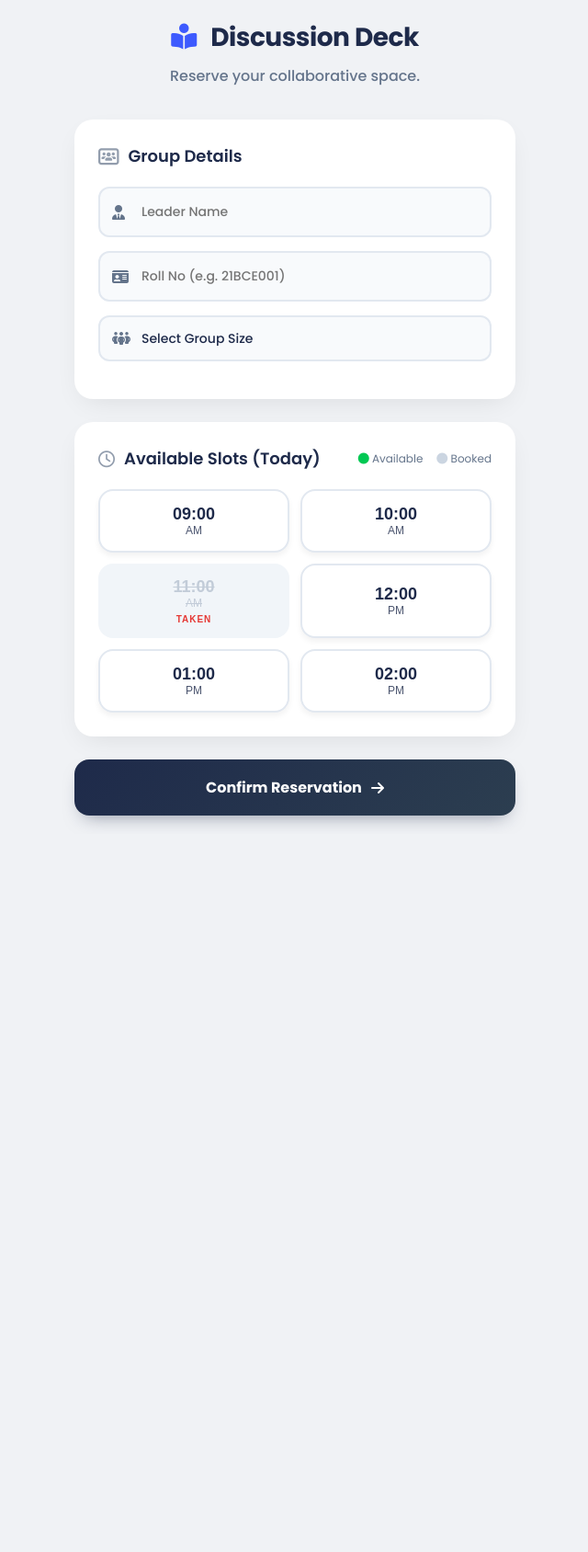
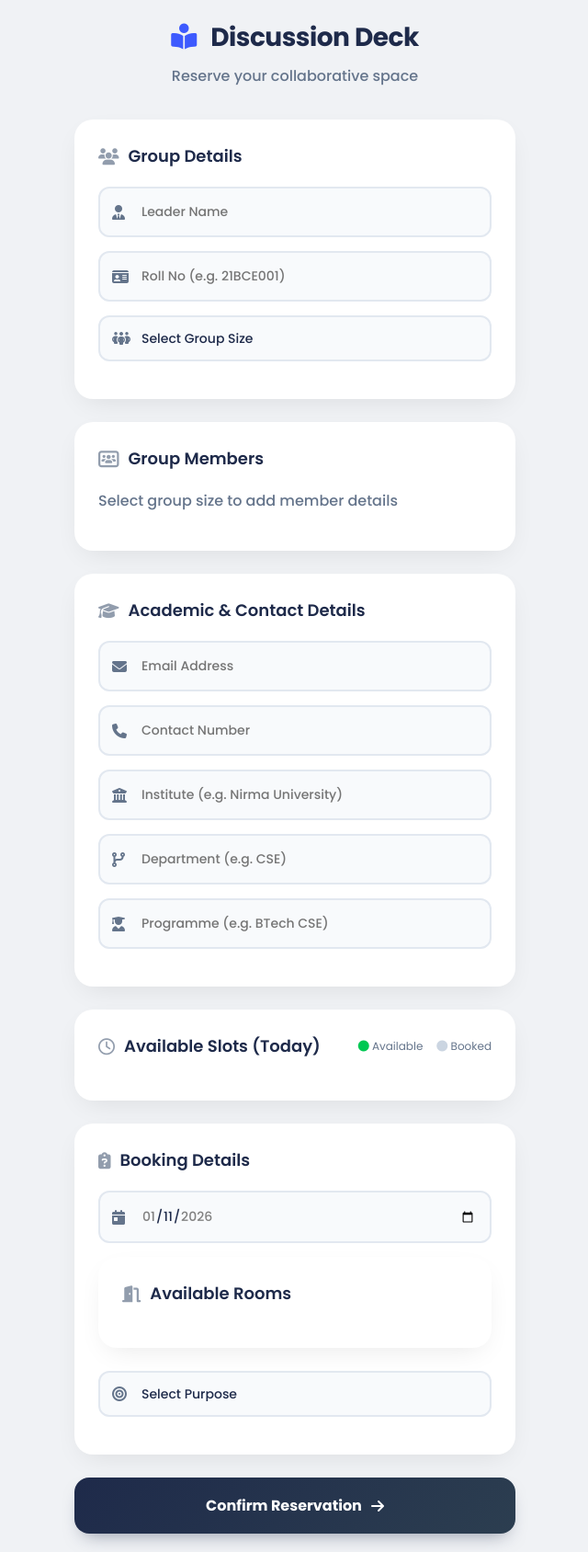
Before and after one commit to ananykelotra/nimalibrary, a Python web app: template template/index.html in a window 1280 px wide. Shown: the whole page at 92% size, without its empty margins (319-959 px from the left). Before the commit the page ends 899 px from the top, so only its background shows below. Run offline with Jinja, Linux system fonts and the light colour scheme; the template is opened without the code that fills it, so the values that code supplies are empty.

Commit message:
Add dynamic group members, date/time filtering, and room selection logic

```diff
--- /dev/null
+++ b/static/main.js
@@ -0,0 +1,145 @@
+let selectedSlot = null;
+let selectedRoom = null;
+
+/* ---------------- GROUP SIZE LOGIC ---------------- */
+const groupSize = document.getElementById("groupSize");
+groupSize.addEventListener("change", () => {
+    document.getElementById("leaderName").disabled = false;
+    document.getElementById("rollNo").disabled = false;
+});
+
+/* ---------------- DATE LOGIC ---------------- */
+const bookingDate = document.getElementById("bookingDate");
+const today = new Date();
+const maxDate = new Date();
+maxDate.setDate(today.getDate() + 7);
+
+bookingDate.min = today.toISOString().split("T")[0];
+bookingDate.max = maxDate.toISOString().split("T")[0];
+bookingDate.value = bookingDate.min;
+
+/* ---------------- TIME SLOT LOGIC ---------------- */
+const slotGrid = document.getElementById("slotGrid");
+
+function generateTimeSlots() {
+    slotGrid.innerHTML = "";
+    selectedSlot = null;
+
+    const now = new Date();
+    let startHour = now.getHours() + 1;
+
+    if (bookingDate.value !== bookingDate.min) {
+        startHour = 9; // full day if future date
+    }
+
+    for (let hour = startHour; hour < 18; hour++) {
+        const btn = document.createElement("button");
+        btn.className = "slot-btn free";
+        btn.innerText = `${hour}:00 - ${hour + 1}:00`;
+
+        btn.onclick = () => selectSlot(btn, `${hour}-${hour + 1}`);
+        slotGrid.appendChild(btn);
+    }
+}
+
+bookingDate.addEventListener("change", generateTimeSlots);
+
+/* ---------------- SLOT SELECTION ---------------- */
+function selectSlot(btn, time) {
+    document.querySelectorAll(".slot-btn").forEach(b => b.classList.remove("selected"));
+    btn.classList.add("selected");
+    selectedSlot = time;
+    loadRooms();
+}
+
+/* ---------------- ROOM LOGIC ---------------- */
+const roomGrid = document.getElementById("roomGrid");
+
+// MOCK occupied rooms (Firebase later)
+const occupiedRooms = {
+    "2026-01-06_16-17": ["Room A"],
+    "2026-01-06_17-18": ["Room B"]
+};
+
+function loadRooms() {
+    roomGrid.innerHTML = "";
+    selectedRoom = null;
+
+    const rooms = ["Room A", "Room B", "Room C", "Room D"];
+    const key = `${bookingDate.value}_${selectedSlot}`;
+    const blocked = occupiedRooms[key] || [];
+
+    rooms.forEach(room => {
+        const btn = document.createElement("button");
+        btn.className = "room-btn";
+        btn.innerText = room;
+
+        if (blocked.includes(room)) {
+            btn.classList.add("room-booked");
+            btn.disabled = true;
+        } else {
+            btn.onclick = () => selectRoom(btn, room);
+        }
+
+        roomGrid.appendChild(btn);
+    });
+}
+
+function selectRoom(btn, room) {
+    document.querySelectorAll(".room-btn").forEach(b => b.classList.remove("selected"));
+    btn.classList.add("selected");
+    selectedRoom = room;
+}
+
+/* ---------------- FINAL SUBMIT ---------------- */
+function bookRoom() {
+    if (!selectedSlot || !selectedRoom) {
+        alert("Please select date, time slot and room");
+        return;
+    }
+
+    const bookingData = {
+        leaderName: leaderName.value,
+        rollNo: rollNo.value,
+        date: bookingDate.value,
+        timeSlot: selectedSlot,
+        room: selectedRoom
+    };
+
+    console.log("Booking Ready:", bookingData);
+    alert("Frontend logic complete. Ready for Firebase");
+}
+const groupSizeSelect = document.getElementById("groupSize");
+const groupMembersContainer = document.getElementById("groupMembersContainer");
+
+groupSizeSelect.addEventListener("change", () => {
+    // Clear existing members inputs
+    groupMembersContainer.innerHTML = "";
+
+    const size = parseInt(groupSizeSelect.value);
+
+    if (!size || size < 1) {
+        groupMembersContainer.innerHTML = `<p class="subtitle">Select group size to add member details</p>`;
+        return;
+    }
+
+    for (let i = 1; i <= size; i++) {
+        // Create member input block
+        const memberDiv = document.createElement("div");
+        memberDiv.className = "member-input-block";
+
+        memberDiv.innerHTML = `
+            <h4>Member ${i}</h4>
+            <div class="input-group">
+                <i class="fa-solid fa-user input-icon"></i>
+                <input type="text" name="memberName${i}" placeholder="Member ${i} Name" required>
+            </div>
+            <div class="input-group">
+                <i class="fa-solid fa-id-card input-icon"></i>
+                <input type="text" name="memberRollNo${i}" placeholder="Member ${i} Roll No" required>
+            </div>
+        `;
+
+        groupMembersContainer.appendChild(memberDiv);
+    }
+});
--- a/static/style.css
+++ b/static/style.css
@@ -221,3 +221,31 @@
     box-shadow: 0 15px 30px -10px rgba(30, 42, 74, 0.6);
 }
 .main-btn:active { transform: scale(0.98); }
+.room-grid {
+  display: grid;
+  grid-template-columns: repeat(auto-fit, minmax(120px, 1fr));
+  gap: 12px;
+}
+
+.room-btn {
+  padding: 12px;
+  border-radius: 8px;
+  border: none;
+  background: #e8f5e9;
+  cursor: pointer;
+}
+
+.room-booked {
+  background: #ccc;
+  cursor: not-allowed;
+}
+
+.room-btn.selected {
+  background: #4caf50;
+  color: white;
+}
+.member-input-block {
+    margin-bottom: 20px;
+    border-bottom: 1px solid #ddd;
+    padding-bottom: 10px;
+}
--- a/template/index.html
+++ b/template/index.html
@@ -3,31 +3,42 @@
 <head>
     <meta charset="UTF-8">
     <meta name="viewport" content="width=device-width, initial-scale=1.0">
-    <title>Library Discussion Room</title>
+    <title>Discussion Deck | Library Booking</title>
+
+    <!-- Fonts & Icons -->
     <link href="https://fonts.googleapis.com/css2?family=Poppins:wght@400;500;600;700&display=swap" rel="stylesheet">
     <link rel="stylesheet" href="https://cdnjs.cloudflare.com/ajax/libs/font-awesome/6.4.0/css/all.min.css">
+
+    <!-- CSS -->
     <link rel="stylesheet" href="../static/style.css">
 </head>
+
 <body>
-
 <div class="main-wrapper">
 <div class="container">
+
+    <!-- HEADER -->
     <div class="header-section">
         <h1><i class="fa-solid fa-book-open-reader"></i> Discussion Deck</h1>
-                <p class="subtitle">Reserve your collaborative space.</p>
+        <p class="subtitle">Reserve your collaborative space</p>
     </div>
 
+    <!-- GROUP DETAILS -->
     <div class="card">
-                <h3><i class="fa-solid fa-users-rectangle"></i> Group Details</h3>
+        <h3><i class="fa-solid fa-users"></i> Group Details</h3>
+
         <form id="bookingForm">
+
             <div class="input-group">
                 <i class="fa-solid fa-user-tie input-icon"></i>
                 <input type="text" id="leaderName" placeholder="Leader Name" required>
             </div>
+
             <div class="input-group">
                 <i class="fa-solid fa-id-card input-icon"></i>
                 <input type="text" id="rollNo" placeholder="Roll No (e.g. 21BCE001)" required>
             </div>
+
             <div class="input-group">
                 <i class="fa-solid fa-people-group input-icon"></i>
                 <select id="groupSize" required>
@@ -38,9 +49,49 @@
                     <option value="6">6 Students</option>
                 </select>
             </div>
+
         </form>
     </div>
 
+    <!-- GROUP MEMBERS -->
+    <div class="card">
+        <h3><i class="fa-solid fa-users-rectangle"></i> Group Members</h3>
+        <div id="groupMembersContainer">
+            <p class="subtitle">Select group size to add member details</p>
+        </div>
+    </div>
+
+    <!-- ACADEMIC & CONTACT DETAILS -->
+    <div class="card">
+        <h3><i class="fa-solid fa-graduation-cap"></i> Academic & Contact Details</h3>
+
+        <div class="input-group">
+            <i class="fa-solid fa-envelope input-icon"></i>
+            <input type="email" id="email" placeholder="Email Address" required>
+        </div>
+
+        <div class="input-group">
+            <i class="fa-solid fa-phone input-icon"></i>
+            <input type="tel" id="contactNo" placeholder="Contact Number" required>
+        </div>
+
+        <div class="input-group">
+            <i class="fa-solid fa-building-columns input-icon"></i>
+            <input type="text" id="institute" placeholder="Institute (e.g. Nirma University)" required>
+        </div>
+
+        <div class="input-group">
+            <i class="fa-solid fa-code-branch input-icon"></i>
+            <input type="text" id="department" placeholder="Department (e.g. CSE)" required>
+        </div>
+
+        <div class="input-group">
+            <i class="fa-solid fa-user-graduate input-icon"></i>
+            <input type="text" id="programme" placeholder="Programme (e.g. BTech CSE)" required>
+        </div>
+    </div>
+
+    <!-- TIME SLOTS -->
     <div class="card">
         <div class="card-header-flex">
             <h3><i class="fa-regular fa-clock"></i> Available Slots (Today)</h3>
@@ -50,48 +101,38 @@
             </div>
         </div>
 
+        <div class="slot-grid" id="slotGrid"></div>
+    </div>
 
-                <div class="slot-grid">
-                    <button class="slot-btn free" onclick="selectSlot('9-10')">
-                        <span class="time">09:00</span> <span class="period">AM</span>
-                    </button>
-                    <button class="slot-btn free" onclick="selectSlot('10-11')">
-                        <span class="time">10:00</span> <span class="period">AM</span>
-                    </button>
-                    <button class="slot-btn booked" disabled>
-                        <span class="time">11:00</span> <span class="period">AM</span>
-                        <span class="booked-label">Taken</span>
-                    </button>
-                    <button class="slot-btn free" onclick="selectSlot('12-1')">
-                        <span class="time">12:00</span> <span class="period">PM</span>
-                    </button>
-                    <button class="slot-btn free" onclick="selectSlot('1-2')">
-                        <span class="time">01:00</span> <span class="period">PM</span>
-                    </button>
-                    <button class="slot-btn free" onclick="selectSlot('2-3')">
-                        <span class="time">02:00</span> <span class="period">PM</span>
-                    </button>
+    <!-- BOOKING DETAILS -->
+    <div class="card">
+        <h3><i class="fa-solid fa-clipboard-question"></i> Booking Details</h3>
+
+        <div class="input-group">
+            <i class="fa-solid fa-calendar-day input-icon"></i>
+            <input type="date" id="bookingDate" required>
+        </div>
+        <div class="card"><h3><i class="fa-solid fa-door-open"></i> Available Rooms</h3>
+            <div class="room-grid" id="roomGrid"></div>
+        </div>
+
+        <div class="input-group">
+            <i class="fa-solid fa-bullseye input-icon"></i>
+            <select id="purpose" required>
+                <option value="" disabled selected>Select Purpose</option>
+                <option>Group Study</option>
+                <option>Project Discussion</option>
+                <option>Presentation Practice</option>
+                <option>Other</option>
+            </select>
         </div>
     </div>
-
     <button id="confirmBtn" class="main-btn" onclick="bookRoom()">
         Confirm Reservation <i class="fa-solid fa-arrow-right"></i>
     </button>
+
 </div>
 </div>
-
-    <script>
-        let selectedSlot = null;
-        function selectSlot(time) {
-            document.querySelectorAll('.slot-btn').forEach(btn => btn.classList.remove('selected'));
-            event.currentTarget.classList.add('selected');
-            selectedSlot = time;
-        }
-        function bookRoom() {
-            if(!selectedSlot) { alert("Please select a time slot first."); return; }
-            alert("Connecting to Python backend to book: " + selectedSlot);
-        }
-    </script>
-
+<script src="static/main.js"></script>
 </body>
 </html>
```
Lines whose indentation alone changed are shown as unchanged.
